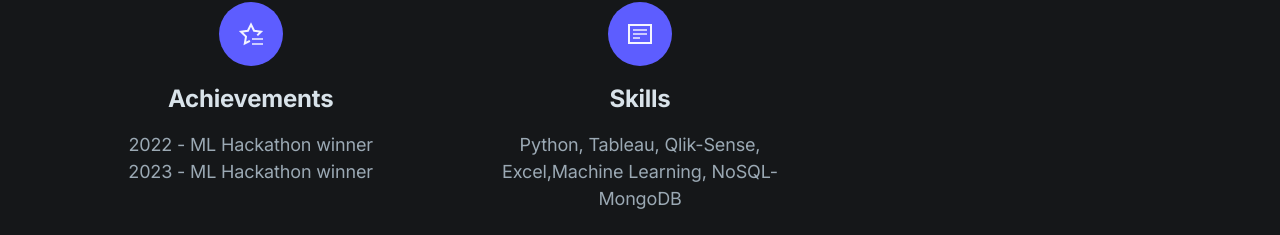
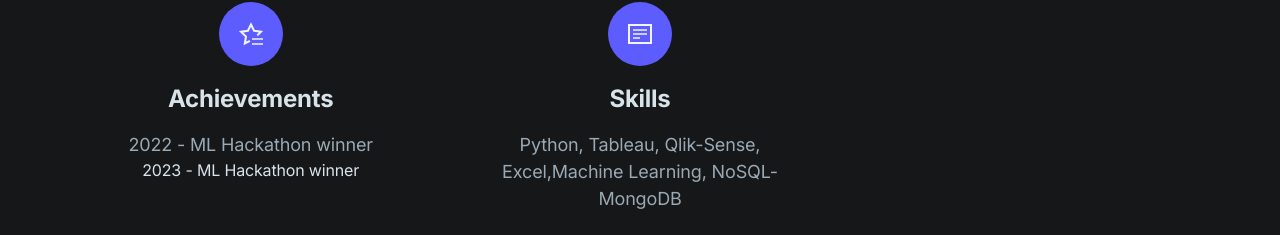
Before and after one commit to YahavMesika/portfolio, a Next.js app: page / in a window 1280 px wide. Shown: the part 1169-1404 px from the top of the page. Built offline with nearby package versions, Linux system fonts and the light colour scheme.

Commit message:
Update features.tsx

```diff
--- a/components/features.tsx
+++ b/components/features.tsx
@@ -27,7 +27,7 @@
                 <path className="stroke-current text-purple-300" d="M43 42h-9M43 37h-9" strokeLinecap="square" strokeWidth="2" />
               </svg>
               <h4 className="h4 mb-4  text-center">Achievements</h4>
-              <p className="text-lg text-gray-400 text-center">2022 - ML Hackathon winner <br></br> 2023 - ML Hackathon winner </p>
+              <p className="text-lg text-gray-400 text-center">2022 - ML Hackathon winner</p><p> 2023 - ML Hackathon winner </p>
             </div>
 
             {/* 2nd item */}
```
